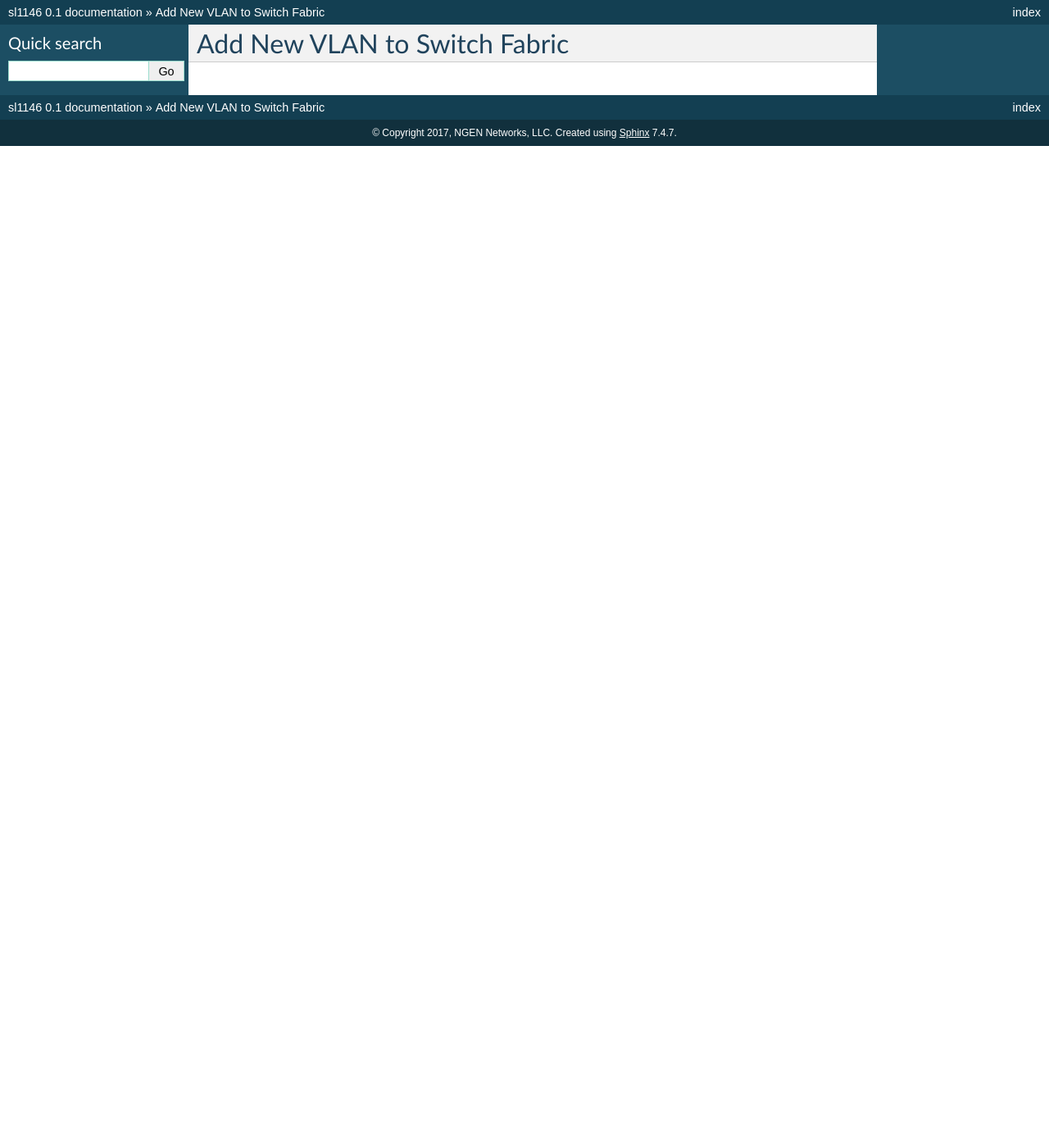
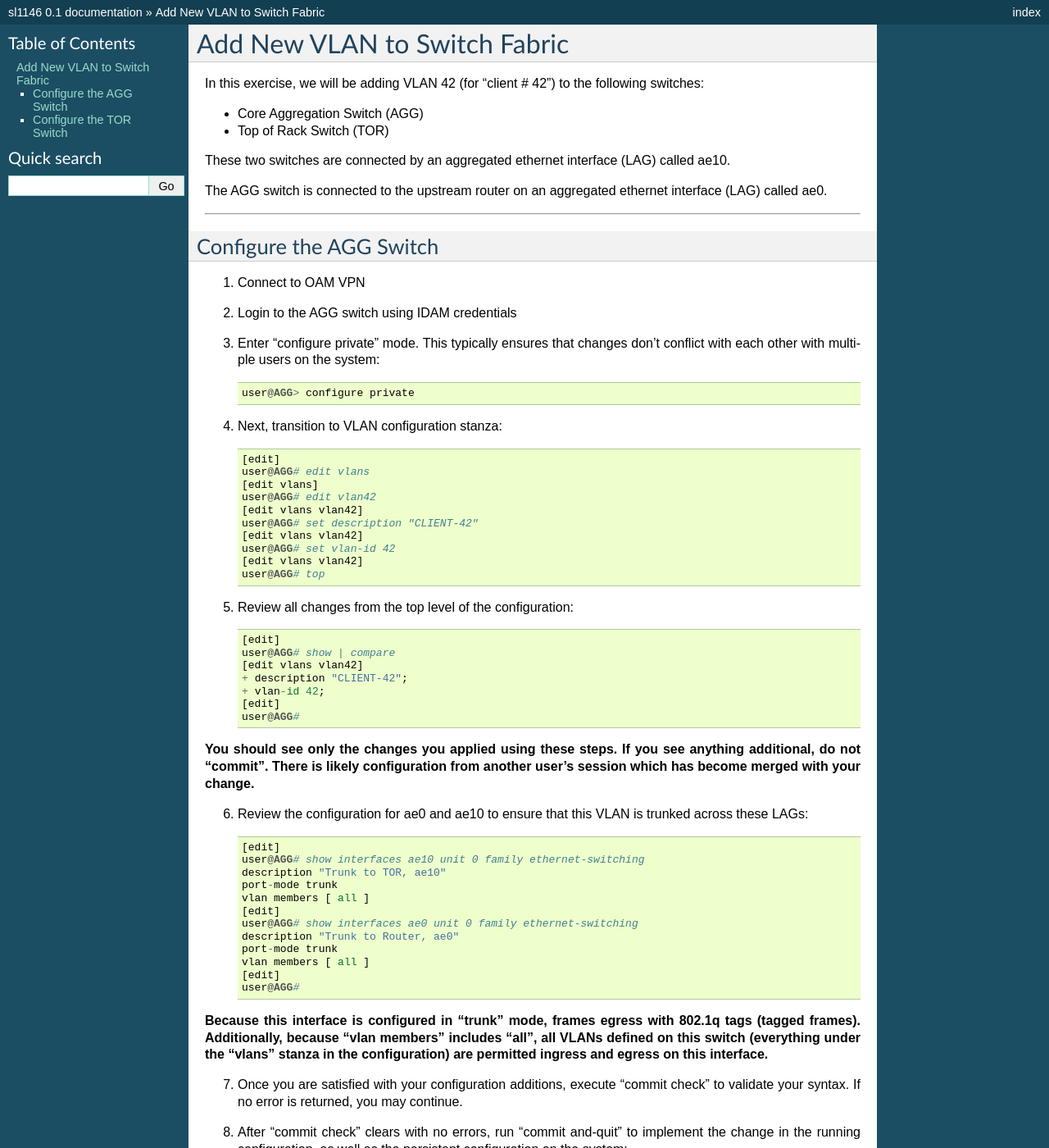
Before and after one commit to ngennetworks/sl1146, a Sphinx documentation site: the page built from docs/source/new_switch_vlan.rst, in a window 1280 px wide and 1400 px high. Shown: the whole window at 82% size. Built offline with Sphinx 7.4.7, drawn with Linux system fonts in a browser that asks for light colours; pages that are not in the unit, such as notebooks, are missing from menus; some of the changed text lies outside the part shown.

Commit message:
Added doc content

```diff
--- a/docs/source/new_switch_vlan.rst
+++ b/docs/source/new_switch_vlan.rst
@@ -6,4 +6,150 @@
 .. _new-switch-vlan:
 
 Add New VLAN to Switch Fabric
------------------------------
+=============================
+In this exercise, we will be adding VLAN 42 (for "client # 42") to the following switches:
+
+* Core Aggregation Switch (AGG)
+* Top of Rack Switch (TOR)
+
+These two switches are connected by an aggregated ethernet interface (LAG) called ae10.
+
+The AGG switch is connected to the upstream router on an aggregated ethernet interface (LAG) called ae0.
+
+++++++++++++++++++++++++
+
+Configure the AGG Switch
+------------------------
+
+1) Connect to OAM VPN
+2) Login to the AGG switch using IDAM credentials
+3) Enter "configure private" mode. This typically ensures that changes don't conflict with each other with multiple users on the system::
+
+    user@AGG> configure private
+
+4) Next, transition to VLAN configuration stanza::
+
+    [edit]
+    user@AGG# edit vlans
+    [edit vlans]
+    user@AGG# edit vlan42
+    [edit vlans vlan42]
+    user@AGG# set description "CLIENT-42"
+    [edit vlans vlan42]
+    user@AGG# set vlan-id 42
+    [edit vlans vlan42]
+    user@AGG# top
+
+5) Review all changes from the top level of the configuration::
+
+    [edit]
+    user@AGG# show | compare
+    [edit vlans vlan42]
+    + description "CLIENT-42";
+    + vlan-id 42;
+    [edit]
+    user@AGG#
+
+**You should see only the changes you applied using these steps. If you see anything additional, do not "commit". There is likely configuration from another user's session which has become merged with your change.**
+
+6) Review the configuration for ae0 and ae10 to ensure that this VLAN is trunked across these LAGs::
+
+    [edit]
+    user@AGG# show interfaces ae10 unit 0 family ethernet-switching
+    description "Trunk to TOR, ae10"
+    port-mode trunk
+    vlan members [ all ]
+    [edit]
+    user@AGG# show interfaces ae0 unit 0 family ethernet-switching
+    description "Trunk to Router, ae0"
+    port-mode trunk
+    vlan members [ all ]
+    [edit]
+    user@AGG#
+
+**Because this interface is configured in "trunk" mode, frames egress with 802.1q tags (tagged frames). Additionally, because "vlan members" includes "all", all VLANs defined on this switch (everything under the "vlans" stanza in the configuration) are permitted ingress and egress on this interface.**
+
+7) Once you are satisfied with your configuration additions, execute "commit check" to validate your syntax. If no error is returned, you may continue.
+
+8) After "commit check" clears with no errors, run "commit and-quit" to implement the change in the running configuration, as well as the persistent configuration on the system::
+
+    user@AGG# commit and-quit
+    commit complete
+
+    user@AGG>
+
+9) Validate that VLAN 42 is now trunking across ae10::
+
+    user@AGG>
+    Name           Tag     Interfaces
+    vlan42         42
+                           ae0.0*, ae10.0*
+
+    {master:0}
+    user@AGG>
+++++++++++++++++++++++++
+
+Configure the TOR Switch
+------------------------
+
+1) Connect to OAM VPN
+2) Login to the TOR switch using IDAM credentials
+3) Enter "configure private" mode. This typically ensures that changes don't conflict with each other with multiple users on the system::
+
+    user@TOR> configure private
+
+4) Next, transition to VLAN configuration stanza::
+
+    [edit]
+    user@TOR# edit vlans
+    [edit vlans]
+    user@TOR# edit vlan42
+    [edit vlans vlan42]
+    user@TOR# set description "CLIENT-42"
+    [edit vlans vlan42]
+    user@TOR# set vlan-id 42
+    [edit vlans vlan42]
+    user@TOR# top
+
+5) Review all changes from the top level of the configuration::
+
+    [edit]
+    user@TOR# show | compare
+    [edit vlans vlan42]
+    + description "CLIENT-42";
+    + vlan-id 42;
+    [edit]
+    user@TOR#
+
+**You should see only the changes you applied using these steps. If you see anything additional, do not "commit". There is likely configuration from another user's session which has become merged with your change.**
+
+6) Review the configuration for ae10 to ensure that this VLAN is trunked across this LAG::
+
+    [edit]
+    user@TOR# show interfaces ae10 unit 0 family ethernet-switching
+    description "Trunk to AGG, ae10"
+    port-mode trunk
+    vlan members [ all ]
+    [edit]
+    user@TOR#
+
+**Because this interface is configured in "trunk" mode, frames egress with 802.1q tags (tagged frames). Additionally, because "vlan members" includes "all", all VLANs defined on this switch (everything under the "vlans" stanza in the configuration) are permitted ingress and egress on this interface.**
+
+7) Once you are satisfied with your configuration additions, execute "commit check" to validate your syntax. If no error is returned, you may continue.
+
+8) After "commit check" clears with no errors, run "commit and-quit" to implement the change in the running configuration, as well as the persistent configuration on the system::
+
+    user@TOR# commit and-quit
+    commit complete
+
+    user@TOR>
+
+9) Validate that VLAN 42 is now trunking across ae10::
+
+    user@TOR>
+    Name           Tag     Interfaces
+    vlan42         42
+                           ae10.0*
+
+    {master:0}
+    user@TOR>
```
